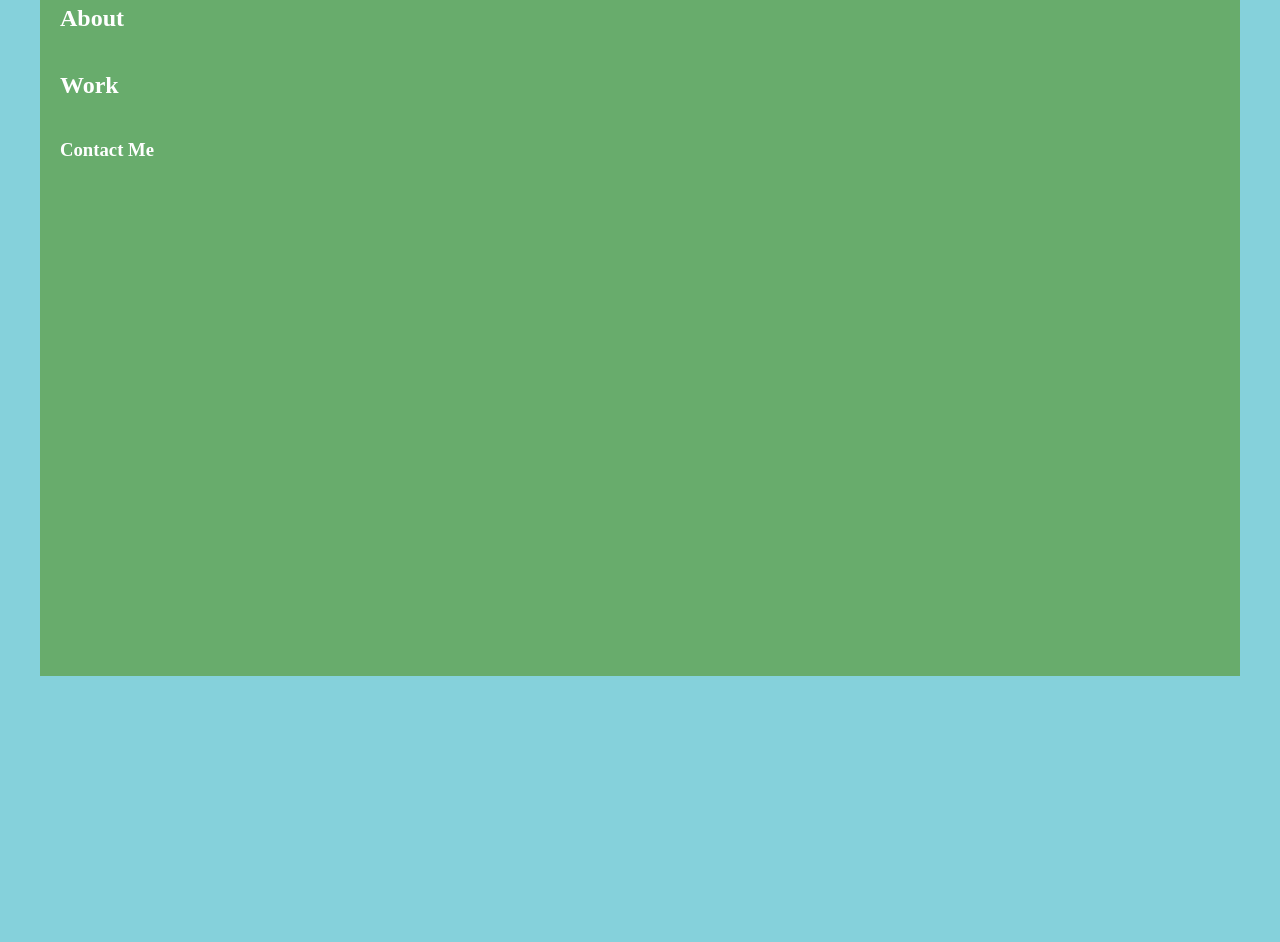
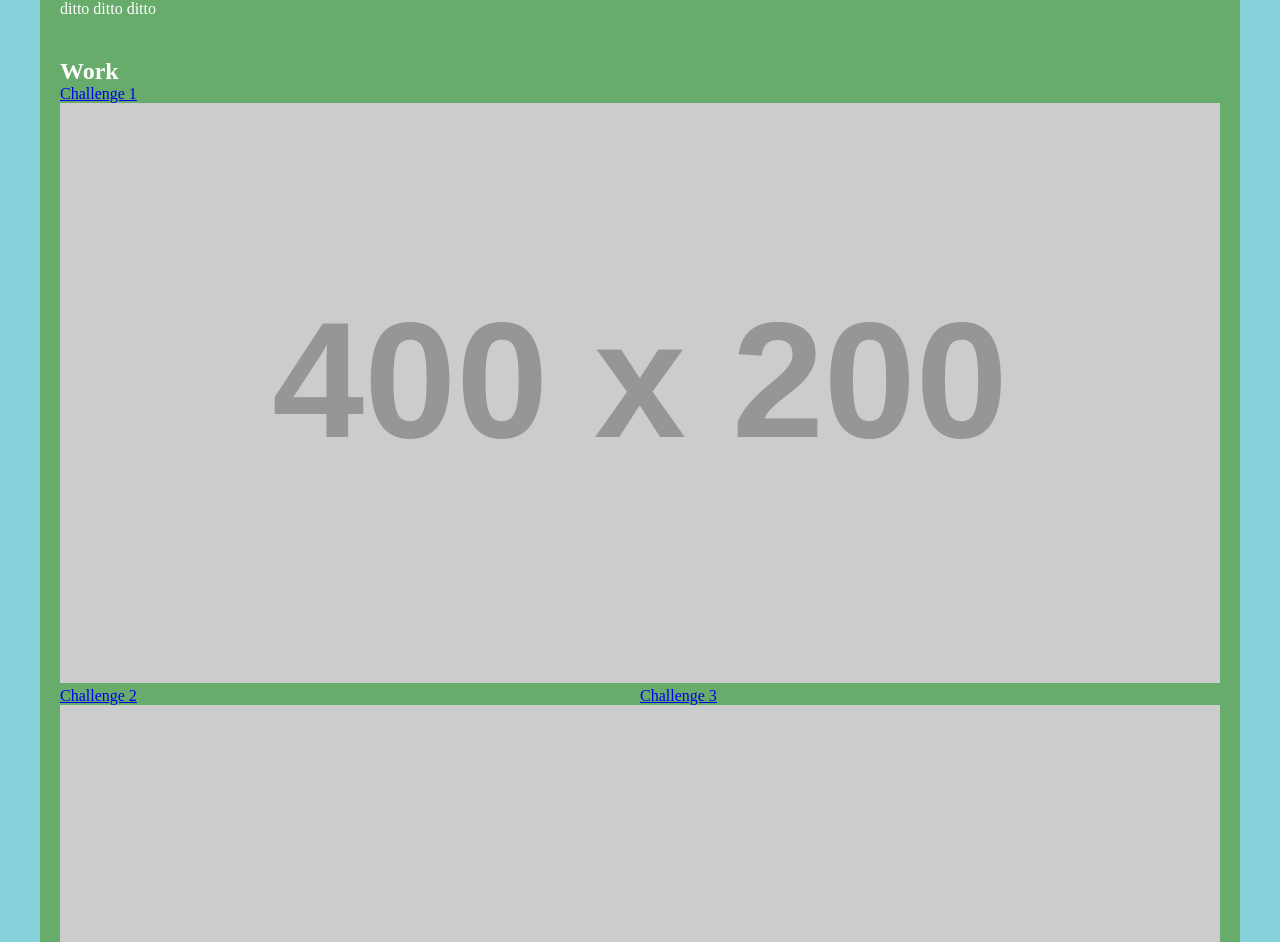
Before and after one commit to dong135790/personal-portfolio-html-css, a plain HTML site: page index.html in a window 1280 px wide. Shown: the part 124-1066 px from the top of the page. Before the commit the page ends 800 px from the top, so only its background shows below. Drawn offline with Linux system fonts and the light colour scheme; placeholder pictures from the web are drawn by us.

Commit message:
Created div->3 anchor elements corresponding to each image(now link) and added comments to css for clarification.

```diff
--- a/assets/style.css
+++ b/assets/style.css
@@ -26,7 +26,7 @@ header, section, footer {
 }
 header {
     display: flex;
-    justify-content: end;
+    justify-content: space-between;
 }
 
 nav {
@@ -42,6 +42,36 @@ nav a {
     margin: 4px 8px 10px 8px;
 }
 
+/* Hover for navbar links */
 nav a:hover {
     color: rgb(217, 241, 77);
 }
+/* Parent element for work */
+.work {
+    display: flex;
+    flex-direction: row;
+    flex-wrap: wrap;
+    justify-content: space-between;
+}
+/* Child element for work */
+.work-item {
+    display: inline-block;
+    width: 50%;
+}
+
+/* For the main img on work */
+.featured {
+    width: 100%;
+}
+
+.fluid-img  {
+    /* fills up the entire line */
+    width: 100%
+}
+
+
+@media screen and (max-width: 576px) {
+    .work-item {
+        width: 100%;
+    }
+}
--- a/index.html
+++ b/index.html
@@ -10,6 +10,7 @@
 <body>
     <main>
         <header>
+           <h1>Justin Dong</h1>
             <nav>
             <!-- href "#...." must be identical to section h2 id to link -->
                 <a href="#about">About me</a>
@@ -18,12 +19,27 @@
                 <a href="#resume">Resume</a>
             </nav>
         </header>
-            <h1>Justin Dong</h1>
         <section>
             <h2 id="about">About</h2>
+            <p>ditto ditto ditto </p>
         </section>
         <section>
             <h2 id="work">Work</h2>
+            <div class="work">
+                <!-- Anchor tag since we want these images to be a link -->
+                <a href="#" class="work-item featured">
+                    <p>Challenge 1</p>
+                    <img class="fluid-img" src="https://via.placeholder.com/400x200" alt="Challenge 1">
+                </a>
+                <a href="#" class="work-item">
+                    <p>Challenge 2</p>
+                    <img class="fluid-img" src="https://via.placeholder.com/200" alt="Challenge 2">
+                </a>
+                <a href="#" class="work-item">
+                    <p>Challenge 3</p>
+                    <img class="fluid-img" src="https://via.placeholder.com/200" alt="Challenge 3">
+                </a>
+            </div>
         </section>
         <footer>
             <h3 id="contact">Contact Me</h3>
```
